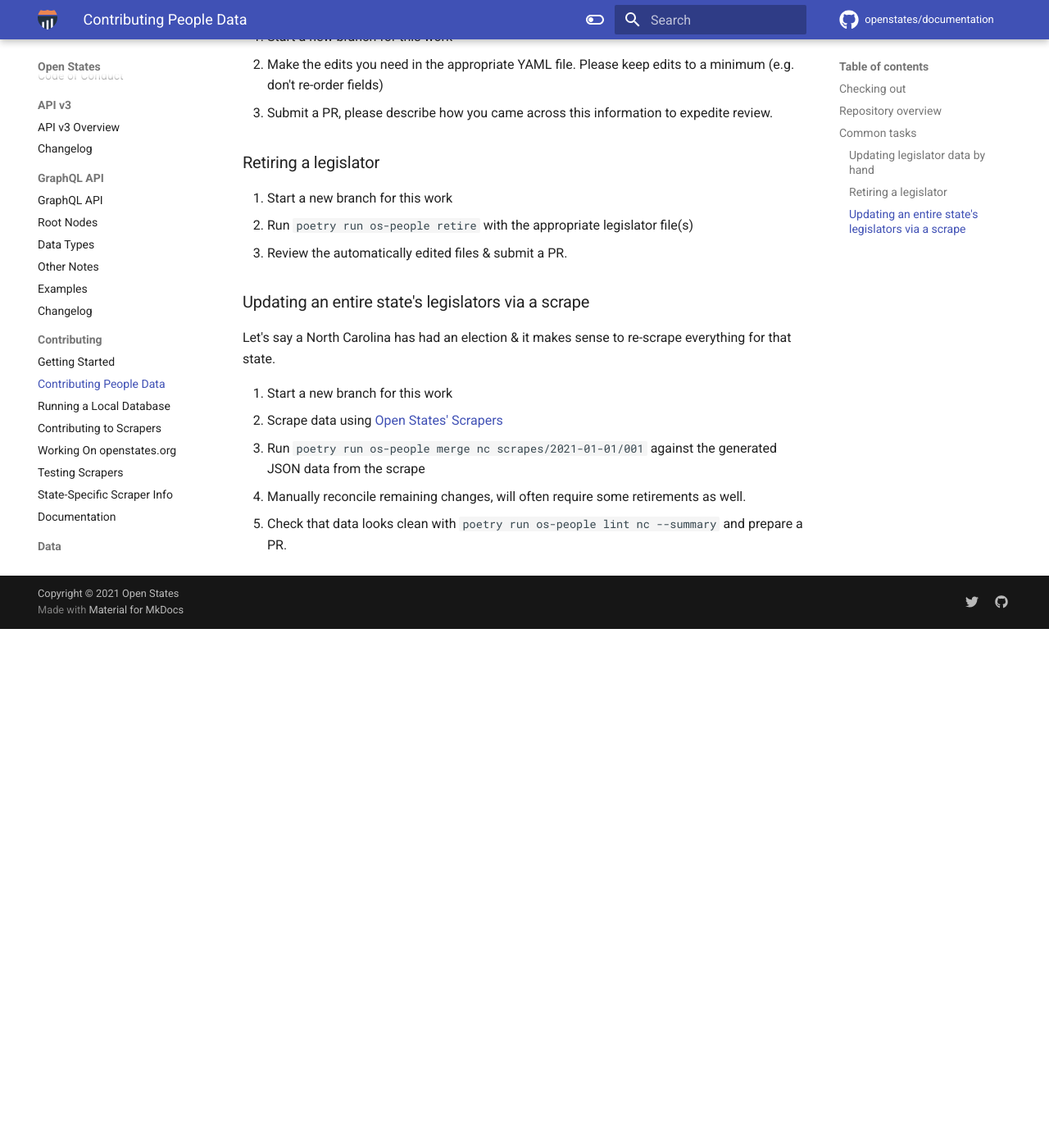
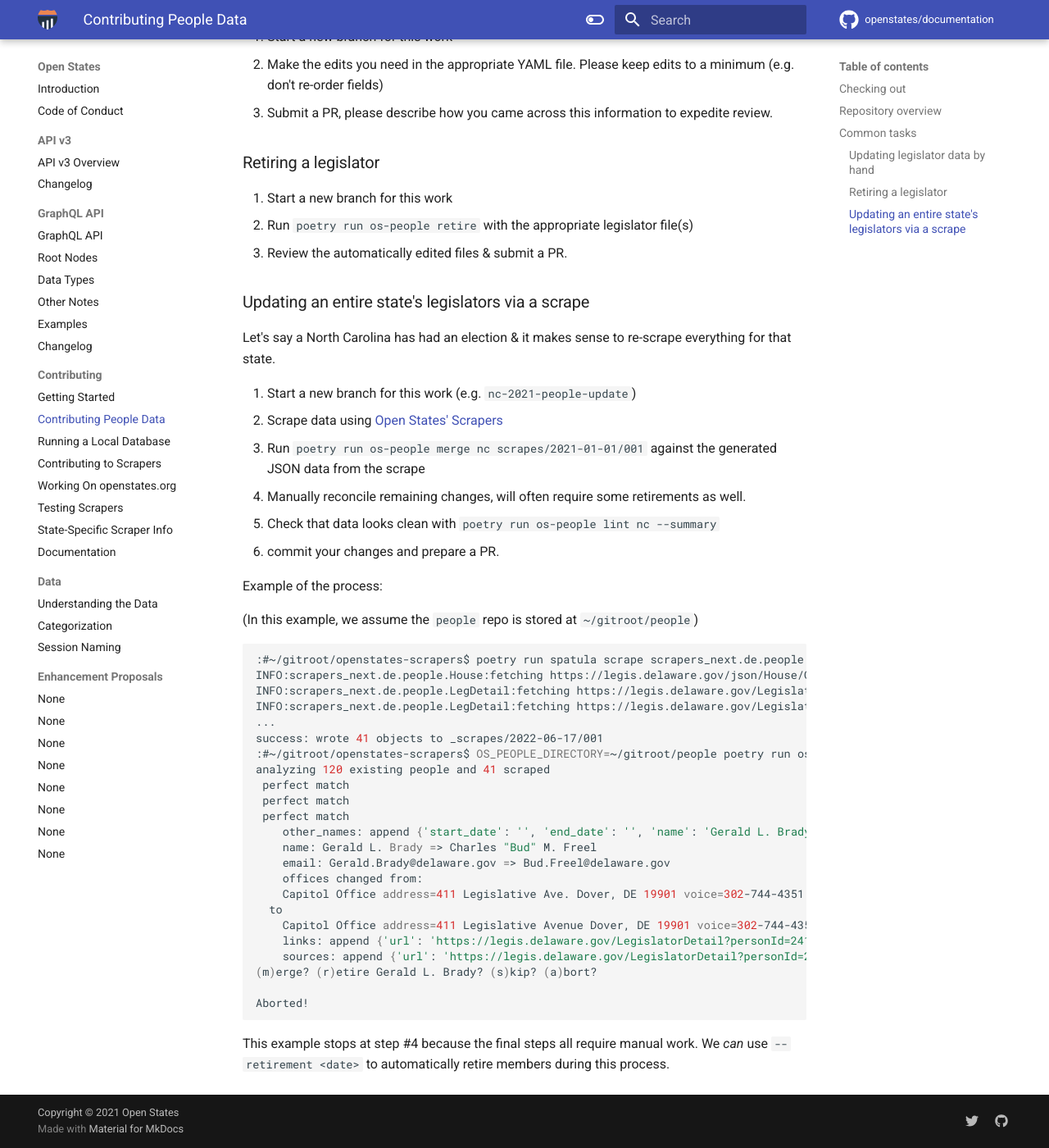
Before and after one commit to openstates/documentation, an MkDocs documentation site: the page built from docs/contributing/people.md, in a window 1280 px wide and 1400 px high, scrolled down 1550 px. Shown: the whole window at 82% size. Built offline with MkDocs 1.6.1 and Material for MkDocs 9.7.7, drawn with Linux system fonts in a browser that asks for light colours; comment, search, counter and statistics services are not loaded; before the commit the page ends 2317 px from its top, so only the background shows below that.

Commit message:
update docs for people scraping with actual example
Signed-off-by: John Seekins <john@civiceagle.com>

````diff
--- a/docs/contributing/people.md
+++ b/docs/contributing/people.md
@@ -78,8 +78,41 @@
 Let's say a North Carolina has had an election & it makes sense to
 re-scrape everything for that state.
 
-0.  Start a new branch for this work
+0.  Start a new branch for this work (e.g. `nc-2021-people-update`)
 1.  Scrape data using [Open States' Scrapers](https://github.com/openstates/openstates-scrapers)
 2.  Run `poetry run os-people merge nc scrapes/2021-01-01/001` against the generated JSON data from the scrape
 4.  Manually reconcile remaining changes, will often require some retirements as well.
-5.  Check that data looks clean with `poetry run os-people lint nc --summary` and prepare a PR.
+5.  Check that data looks clean with `poetry run os-people lint nc --summary`
+6.  commit your changes and prepare a PR.
+
+Example of the process:
+
+(In this example, we assume the `people` repo is stored at `~/gitroot/people`)
+
+```bash
+:#~/gitroot/openstates-scrapers$ poetry run spatula scrape scrapers_next.de.people.House
+INFO:scrapers_next.de.people.House:fetching https://legis.delaware.gov/json/House/GetRepresentatives
+INFO:scrapers_next.de.people.LegDetail:fetching https://legis.delaware.gov/LegislatorDetail?personId=13589
+INFO:scrapers_next.de.people.LegDetail:fetching https://legis.delaware.gov/LegislatorDetail?personId=332
+...
+success: wrote 41 objects to _scrapes/2022-06-17/001
+:#~/gitroot/openstates-scrapers$ OS_PEOPLE_DIRECTORY=~/gitroot/people poetry run os-people merge de _scrapes/2022-06-17/001/
+analyzing 120 existing people and 41 scraped
+ perfect match
+ perfect match
+ perfect match
+    other_names: append {'start_date': '', 'end_date': '', 'name': 'Gerald L. Brady'}
+    name: Gerald L. Brady => Charles "Bud" M. Freel
+    email: Gerald.Brady@delaware.gov => Bud.Freel@delaware.gov
+    offices changed from:
+	Capitol Office address=411 Legislative Ave. Dover, DE 19901 voice=302-744-4351
+  to
+	Capitol Office address=411 Legislative Avenue Dover, DE 19901 voice=302-744-4351
+    links: append {'url': 'https://legis.delaware.gov/LegislatorDetail?personId=24197', 'note': 'homepage'}
+    sources: append {'url': 'https://legis.delaware.gov/LegislatorDetail?personId=24197', 'note': ''}
+(m)erge? (r)etire Gerald L. Brady? (s)kip? (a)bort?
+
+Aborted!
+```
+
+This example stops at step #4 because the final steps all require manual work. We _can_ use `--retirement <date>` to automatically retire members during this process.
````
